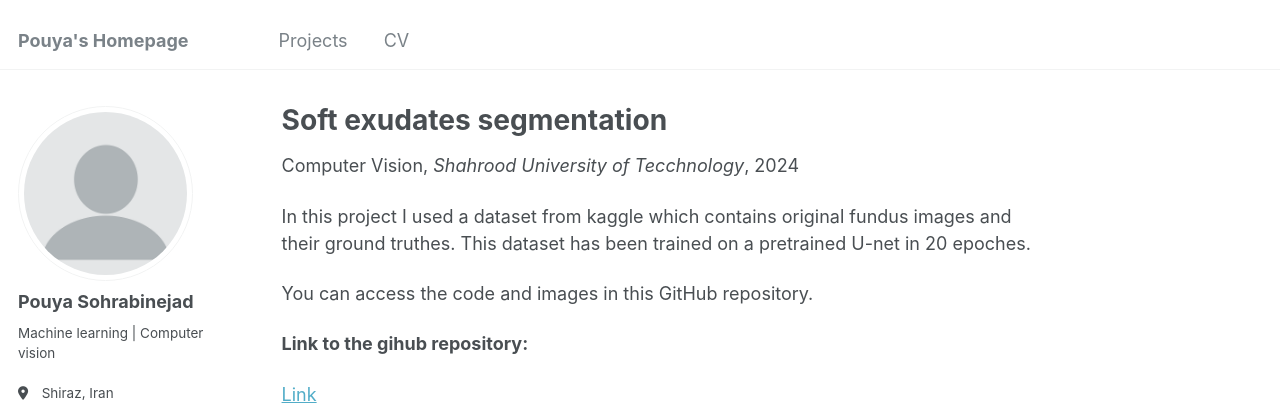
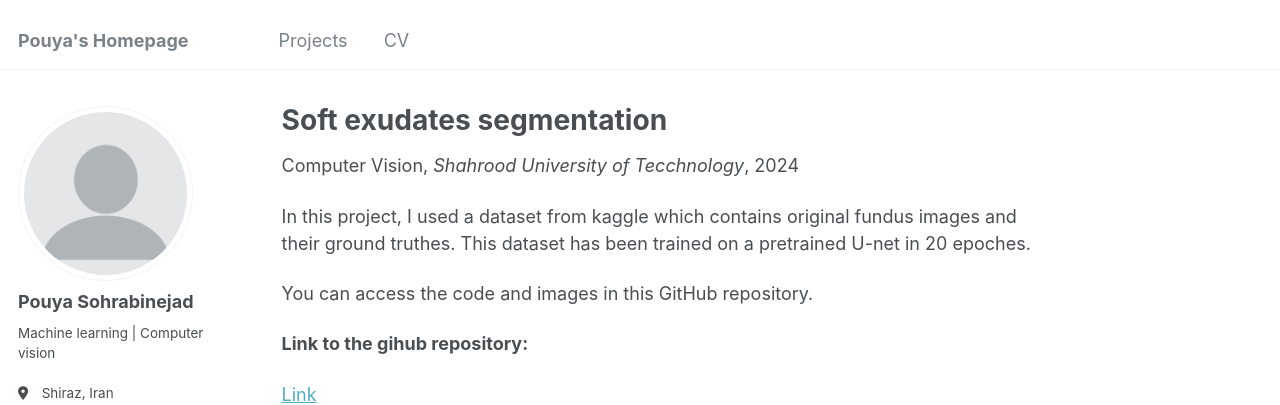
Before and after one commit to PouyaSonej/PouyaSonej.github.io, a Jekyll site: the page built from _teaching/project-7.md, in a window 1280 px wide and 1387 px high. Shown: the top 405 px of the window. Built offline with Jekyll 4.4.1, drawn with Linux system fonts in a browser that asks for light colours; some web fonts are replaced.

```diff
--- a/_teaching/project-7.md
+++ b/_teaching/project-7.md
@@ -8,7 +8,7 @@ date: 2024-01-01
 location: "Shiraz, Iran"
 ---
 
-In this project I used a dataset from kaggle which contains original fundus images and their ground truthes.
+In this project, I used a dataset from kaggle which contains original fundus images and their ground truthes.
 This dataset has been trained on a pretrained U-net in 20 epoches.
 
 You can access the code and images in this GitHub repository.
```
